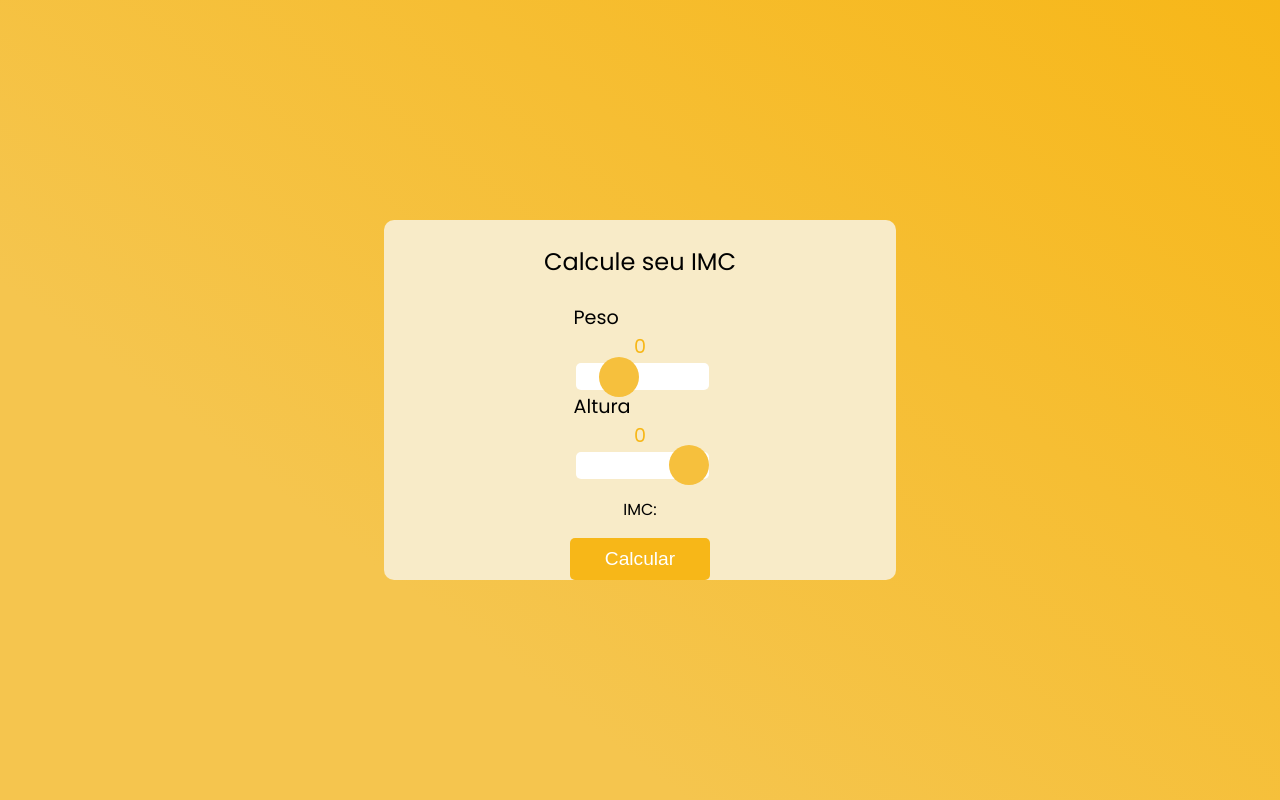
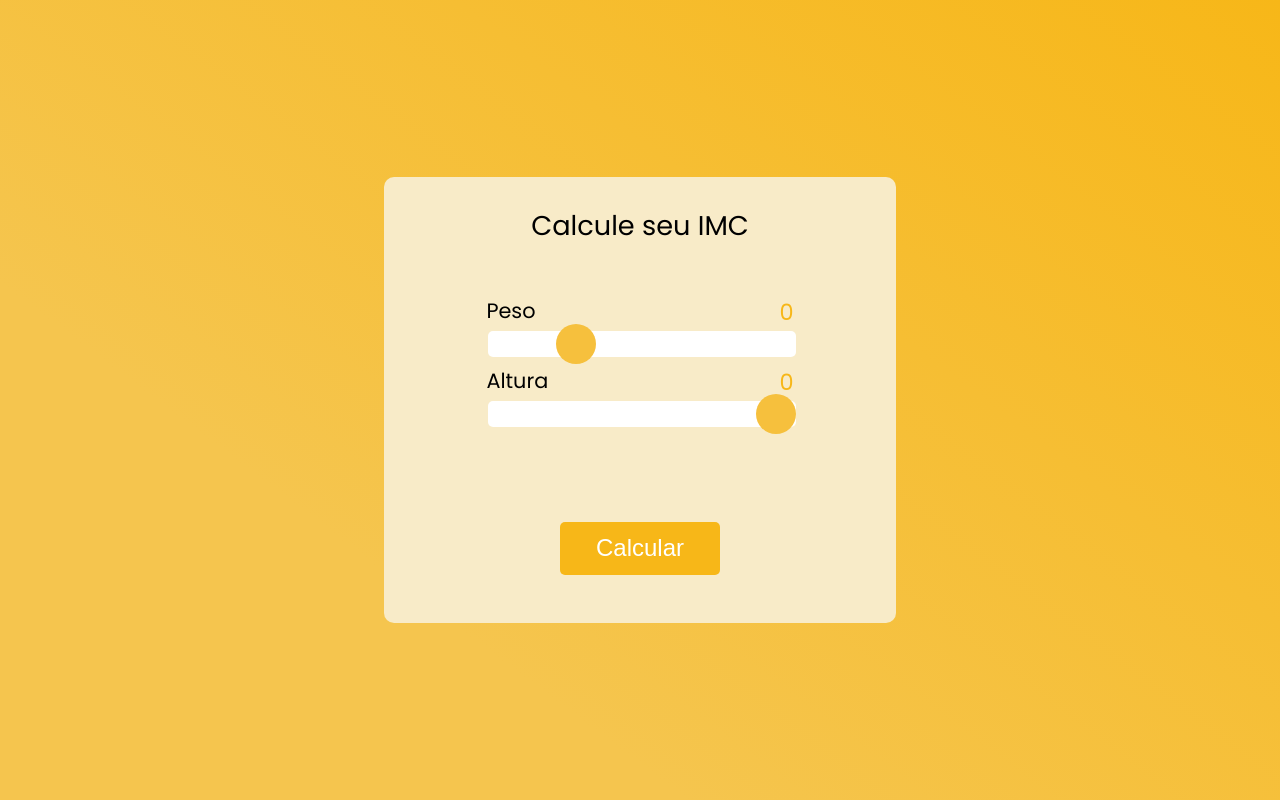
Before and after one commit to LeonardoVechieti/DesafioImcCompassUol, a Vue app: page / in a window 1280 px wide. Built offline with nearby package versions, Linux system fonts and the light colour scheme.

Commit message:
Style: input component

```diff
--- a/src/App.vue
+++ b/src/App.vue
@@ -5,7 +5,7 @@
 </template>
 
 <script>
-import Imc from "@/views/Imc/Imc.vue";
+import Imc from "@/views/Imc/Imc";
 export default {
   // eslint-disable-next-line
   name: "app",
@@ -18,8 +18,6 @@ export default {
 <style>
 @import url("https://fonts.googleapis.com/css2?family=Poppins&display=swap");
 body{
-
-  font-family: 'Inter';
   margin: 0;
   padding: 0;
 }
--- a/src/components/Input/Input.vue
+++ b/src/components/Input/Input.vue
@@ -1,7 +1,10 @@
 <template>
   <div class="input">
-    <label>{{ label }}</label>
-    <output>{{ output }}</output>
+    <div class="label-output">
+        <label>{{ label }}</label>
+        <output>{{ output }}</output>
+    </div>
+
     <input class="input-field"
       type="range"
       :id="inputId"
@@ -65,15 +68,21 @@ export default {
   flex-direction: column;
   justify-content: center;
   width: 100%;
+  height: 70px;
 }
 label {
-    font-size: 1.2em;
+    font-size: 1.3em;
     width: 100%;;
 }
 output {
-    font-size: 1.2em;
+    font-size: 1.4em;
     text-align: center;
     color: #f7b718;
+}
+.label-output {
+    display: flex;
+;
+    width: 100%;
 }
 .input-field {
     width: 100%;
--- a/src/views/Imc/Imc.scss
+++ /dev/null
@@ -1,6 +0,0 @@
-.home{
-    background-color: orange;
-    .home-card{
-        background-color: white;
-    }
-}
--- a/src/views/Imc/Imc.vue
+++ b/src/views/Imc/Imc.vue
@@ -2,16 +2,16 @@
   <div class="home">
     <div class="home-card">
       <p class="title-card">{{ title }}</p>
-      <div class="inputs">
+      <div class="inputs-card">
         <Input label="Peso" inputId="peso" :outputValue="valueSelectPeso" minRange="3" maxRange="190"
         />
         <Input label="Altura" inputId="altura" :outputValue="valueSelectAltura" minRange="0.50" maxRange="2.50" step="0.01"
         />
       </div>
-      <div class="result">
-        <p >{{ resultTitle }}</p>
-        <p >{{ resultValue }}</p>
-        <p >{{ resultEvaluation}}</p>
+      <div class="result" >
+        <p v-if="this.resultValue!=''">{{ resultTitle }}</p>
+        <p v-if="this.resultValue!=''">{{ resultValue }}</p>
+        <p v-if="this.resultValue!=''">{{ resultEvaluation}}</p>
       </div>
       <div>
         <button class="button-card" @click.prevent="calculate" >{{buttonText}}</button>
@@ -52,7 +52,8 @@ export default {
     calculate() {
       this.getData();
       this.resultValue = this.valueSelectPeso / (this.valueSelectAltura * this.valueSelectAltura);
-      this.resultEvaluation = this.resultValue < 18.5 ? "Abaixo do peso" : this.resultValue < 24.9 ? "Peso normal" : this.resultValue < 29.9 ? "Sobrepeso" : this.resultValue < 34.9 ? "Obesidade grau 1" : this.resultValue < 39.9 ? "Obesidade grau 2" : "Obesidade grau 3";
+      this.resultValue = this.resultValue.toFixed(1);
+      this.resultEvaluation = this.resultValue < 18.5 ? "(Abaixo do peso)." : this.resultValue < 24.9 ? "(Peso normal)." : this.resultValue < 29.9 ? "(Sobrepeso)." : this.resultValue < 34.9 ? "(Obesidade grau I)." : this.resultValue < 39.9 ? "(Obesidade grau II)." : "(Obesidade grau III).";
     }
   },
 
@@ -69,7 +70,11 @@ export default {
   width: 100%;
   height: 100vh;
   font-family: "Poppins", sans-serif;
-  background: linear-gradient(217deg, #F7B718 , #F5C54E 70.71%),
+  background: linear-gradient(217deg, #F7B718 , #F5C54E 70.71%);
+  @media (max-width: 600px) {
+        background: #F8EBC8;
+  }
+
 }
 .home-card {
     display: flex;
@@ -80,21 +85,50 @@ export default {
     border: none;
     border-radius: 10px;
     width: 40%;
+    @media (max-width: 600px) {
+        width: 90%;
+    }
   }
   .title-card {
-    font-size: 1.5rem;
+    font-size: 1.7rem;
     text-align: center;
     width: 100%;
 
   }
+  .inputs-card {
+    display: flex;
+    flex-direction: column;
+    align-items: center;
+    justify-content: center;
+    width: 60%;
+    height: 100%;
+  }
+  .result {
+    width: 60%;
+    height: 60px;
+    display: flex;
+    justify-content: center;
+    @media screen and (max-width: 600px) {
+        width: 90%;
+    }
+    p {
+        font-size: 1.5rem;
+        margin-right: 5px;
+        @media (max-width: 600px) {
+            font-size: 1rem;
+        }
+    }
+  }
   .button-card {
-    width: 140px;
+    width: 160px;
     height: 2.2em;
     border: none;
     border-radius: 5px;
     background: #F7B718;
     color: white;
-    font-size: 1.2rem;
+    font-size: 1.5rem;
     cursor: pointer;
+    margin-top: 2em;
+    margin-bottom: 2em;
   }
 </style>
```
